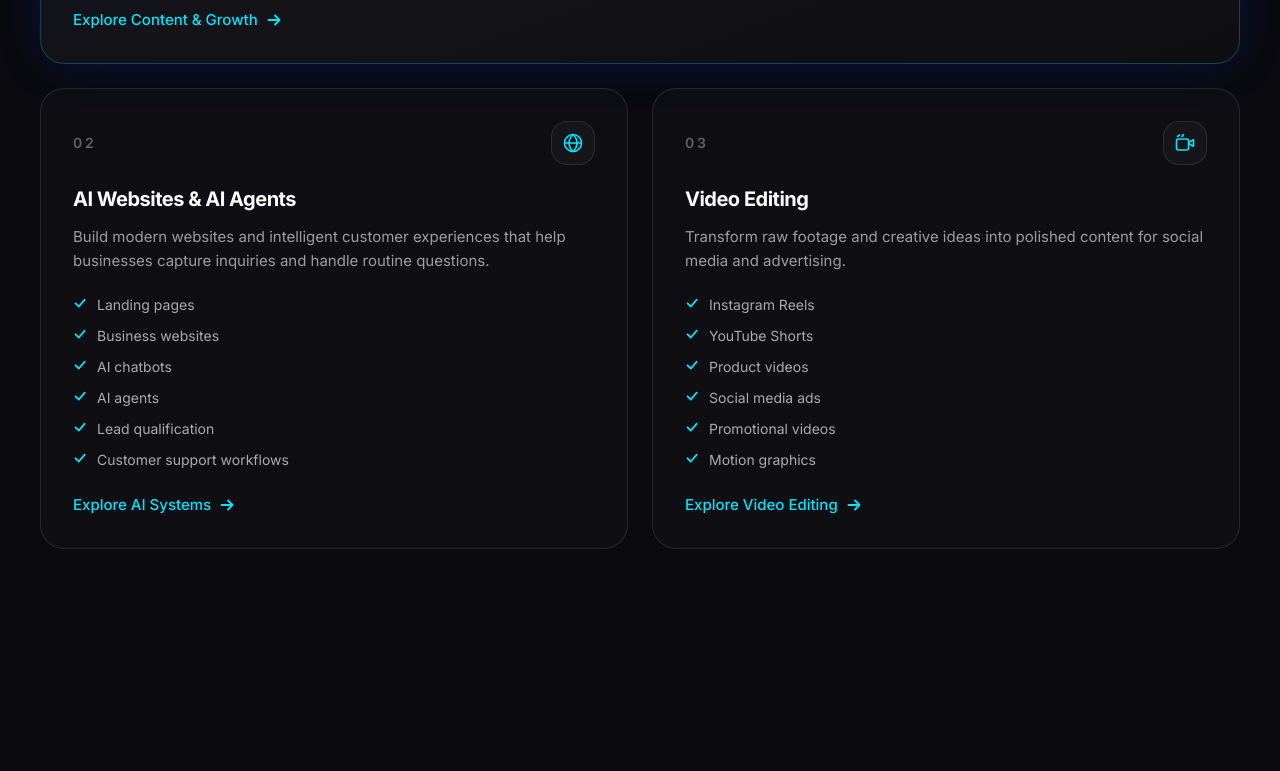
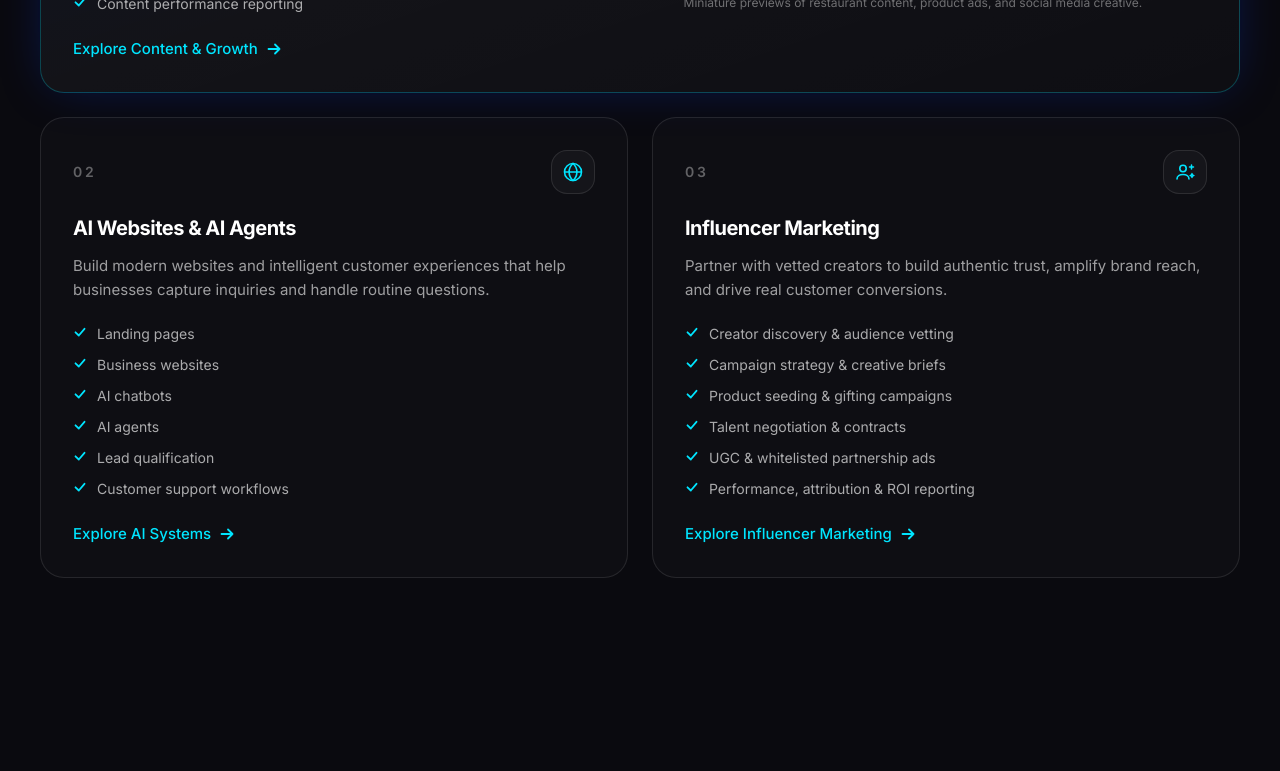
Before and after one commit to saurabh7409019134-alt/sparkos1, a React (Vite) app: page / in a window 1280 px wide. Shown: the part 1580-2351 px from the top of the page. Built offline with nearby package versions, Linux system fonts and the light colour scheme.

Commit message:
Replace Video Editing with Influencer Marketing across services, contact form, pricing, FAQ, and footer

```diff
--- a/src/sections/Contact.tsx
+++ b/src/sections/Contact.tsx
@@ -9,7 +9,7 @@ const serviceOptions = [
   "AI Content & Growth",
   "Social Media Management",
   "AI Websites & AI Agents",
-  "Video Editing",
+  "Influencer Marketing",
   "Multiple Services",
 ];
 
--- a/src/sections/Faq.tsx
+++ b/src/sections/Faq.tsx
@@ -58,6 +58,11 @@ const faqs: FaqItem[] = [
     question: "Can Sparkos build websites and AI agents?",
     answer:
       "Yes. Beyond content, Sparkos builds landing pages and business websites, plus AI chatbots and agents that capture inquiries, qualify leads, and handle routine customer questions.",
+  },
+  {
+    question: "Do you offer influencer marketing and creator collaborations?",
+    answer:
+      "Yes. Sparkos manages creator discovery, campaign strategy, product seeding, contract negotiation, and ROI tracking to connect your brand with high-impact creators that drive real awareness and conversions.",
   },
 ];
 
--- a/src/sections/Footer.tsx
+++ b/src/sections/Footer.tsx
@@ -16,7 +16,7 @@ const serviceLinks = [
   { label: "AI Content & Growth", href: "#services" },
   { label: "Social Media Management", href: "#social-media" },
   { label: "AI Websites & AI Agents", href: "#services" },
-  { label: "Video Editing", href: "#services" },
+  { label: "Influencer Marketing", href: "#services" },
 ];
 
 const socialLinks = [
--- a/src/sections/Pricing.tsx
+++ b/src/sections/Pricing.tsx
@@ -77,6 +77,7 @@ const plans: Plan[] = [
     deliverables: [
       "Custom content volume",
       "Custom ad production",
+      "Influencer campaigns & seeding",
       "Product shoots",
       "UGC-style videos",
       "AI product photography",
--- a/src/sections/Services.tsx
+++ b/src/sections/Services.tsx
@@ -26,12 +26,28 @@ function WebIcon() {
   );
 }
 
-function VideoIcon() {
+function InfluencerIcon() {
   return (
     <svg aria-hidden="true" width="22" height="22" viewBox="0 0 22 22" fill="none">
-      <rect x="2.5" y="7" width="12" height="11" rx="2" stroke="currentColor" strokeWidth="1.6" />
-      <path d="M14.5 10.5l5-2.8v6.6l-5-2.8" stroke="currentColor" strokeWidth="1.6" strokeLinejoin="round" />
-      <path d="M3.5 4.5l2-1.5M8 4.5l1.5-2" stroke="currentColor" strokeWidth="1.6" strokeLinecap="round" />
+      <circle cx="9" cy="7.5" r="3.2" stroke="currentColor" strokeWidth="1.6" />
+      <path
+        d="M3 18c0-2.8 2.7-4.5 6-4.5s6 1.7 6 4.5"
+        stroke="currentColor"
+        strokeWidth="1.6"
+        strokeLinecap="round"
+      />
+      <path
+        d="M17.5 4v4M15.5 6h4"
+        stroke="currentColor"
+        strokeWidth="1.5"
+        strokeLinecap="round"
+      />
+      <path
+        d="M18 12.5l.6 1.4 1.4.6-1.4.6-.6 1.4-.6-1.4-1.4-.6 1.4-.6.6-1.4Z"
+        stroke="currentColor"
+        strokeWidth="1.3"
+        strokeLinejoin="round"
+      />
     </svg>
   );
 }
@@ -120,19 +136,19 @@ const SERVICES: Service[] = [
   },
   {
     num: "03",
-    title: "Video Editing",
+    title: "Influencer Marketing",
     description:
-      "Transform raw footage and creative ideas into polished content for social media and advertising.",
+      "Partner with vetted creators to build authentic trust, amplify brand reach, and drive real customer conversions.",
     capabilities: [
-      "Instagram Reels",
-      "YouTube Shorts",
-      "Product videos",
-      "Social media ads",
-      "Promotional videos",
-      "Motion graphics",
+      "Creator discovery & audience vetting",
+      "Campaign strategy & creative briefs",
+      "Product seeding & gifting campaigns",
+      "Talent negotiation & contracts",
+      "UGC & whitelisted partnership ads",
+      "Performance, attribution & ROI reporting",
     ],
-    cta: { label: "Explore Video Editing", href: "#contact" },
-    icon: VideoIcon,
+    cta: { label: "Explore Influencer Marketing", href: "#contact" },
+    icon: InfluencerIcon,
   },
 ];
 
@@ -173,7 +189,7 @@ export default function Services() {
             <MaskedRevealText text="Everything You Need to Grow With AI." highlightWords={["AI."]} />
           </h2>
           <ScrollHighlightText
-            text="From high-impact content creation to intelligent web experiences and video production, Sparkos helps businesses build a commanding digital presence."
+            text="From high-impact content creation to intelligent web experiences and influencer marketing, Sparkos helps businesses build a commanding digital presence."
             className="mt-4 max-w-2xl text-base leading-relaxed sm:text-lg"
           />
         </Reveal>
--- a/src/sections/SocialMediaManagement.tsx
+++ b/src/sections/SocialMediaManagement.tsx
@@ -32,7 +32,7 @@ const PILLARS = [
     ),
     title: "Reels & Creative Production",
     description:
-      "Short-form video editing, stylized carousels, and stories crafted to stop the scroll and capture attention.",
+      "High-impact reels, stylized carousels, and stories crafted to stop the scroll and capture attention.",
     tags: ["Instagram Reels", "YouTube Shorts", "Stories & Carousels"],
   },
   {
```
